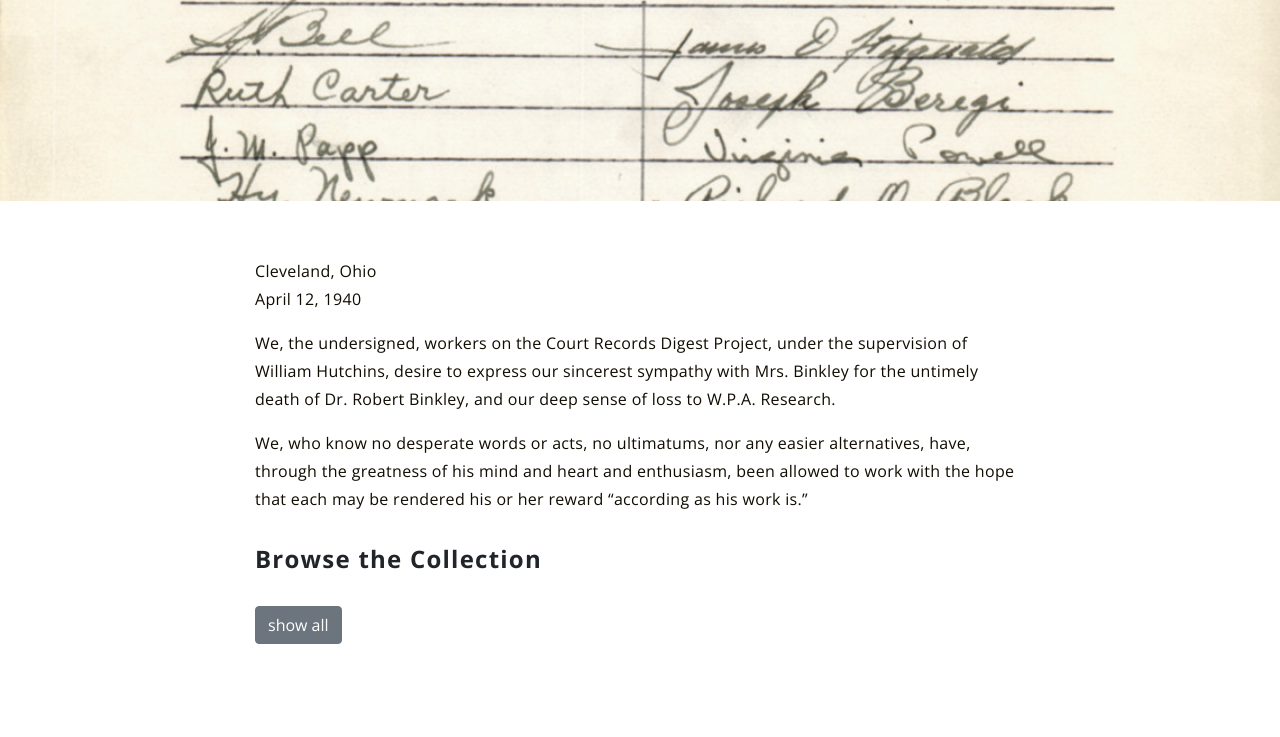
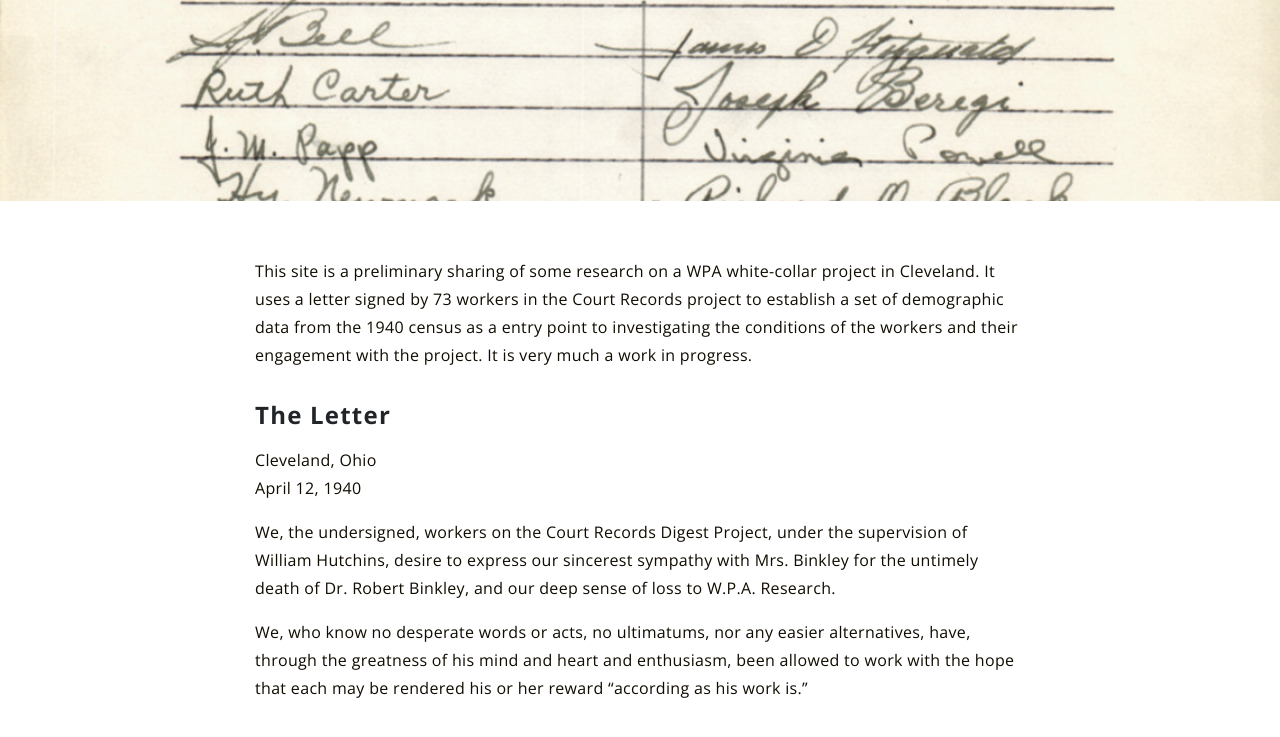
Before and after one commit to pbinkley/wpa-workers, a Jekyll site: the page built from index.md, in a window 1280 px wide and 900 px high, scrolled down 449 px. Shown: the top 737 px of the window. Built offline with Jekyll 4.4.1, drawn with Linux system fonts in a browser that asks for light colours.

Commit message:
Add intro paragraph

```diff
--- a/index.md
+++ b/index.md
@@ -8,13 +8,13 @@
   height: '500px'
 ---
 
+This site is a preliminary sharing of some research on a WPA white-collar project in Cleveland. It uses a letter signed by 73 workers in the Court Records project to establish a set of demographic data from the 1940 census as a entry point to investigating the conditions of the workers and their engagement with the project. It is very much a work in progress.
+
+### The Letter
+
 > Cleveland, Ohio
 > April 12, 1940
 
 > We, the undersigned, workers on the Court Records Digest Project, under the supervision of William Hutchins, desire to express our sincerest sympathy with Mrs. Binkley for the untimely death of Dr. Robert Binkley, and our deep sense of loss to W.P.A. Research.
 
 > We, who know no desperate words or acts, no ultimatums, nor any easier alternatives, have, through the greatness of his mind and heart and enthusiasm, been allowed to work with the hope that each may be rendered his or her reward "according as his work is."
-
-### Browse the Collection
-
-{% include collection_gallery.html facet_by='object_type' collection='qatar' %}
```
